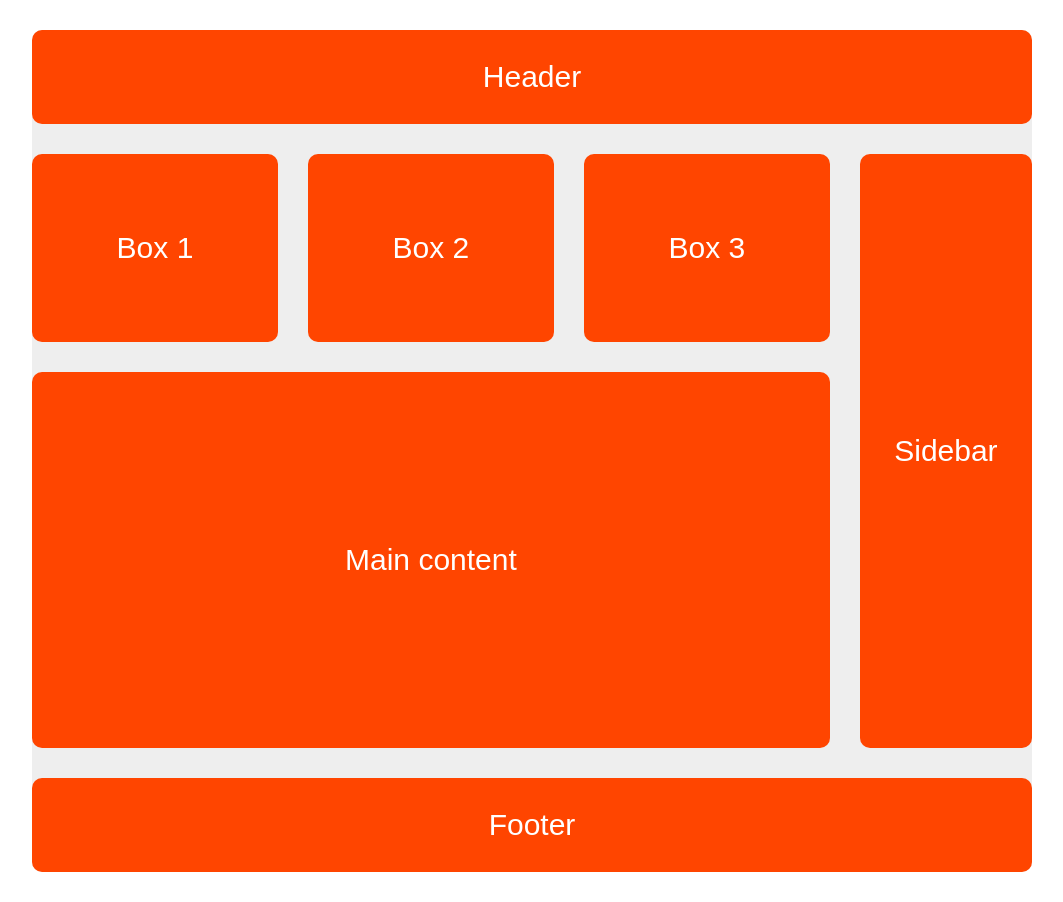
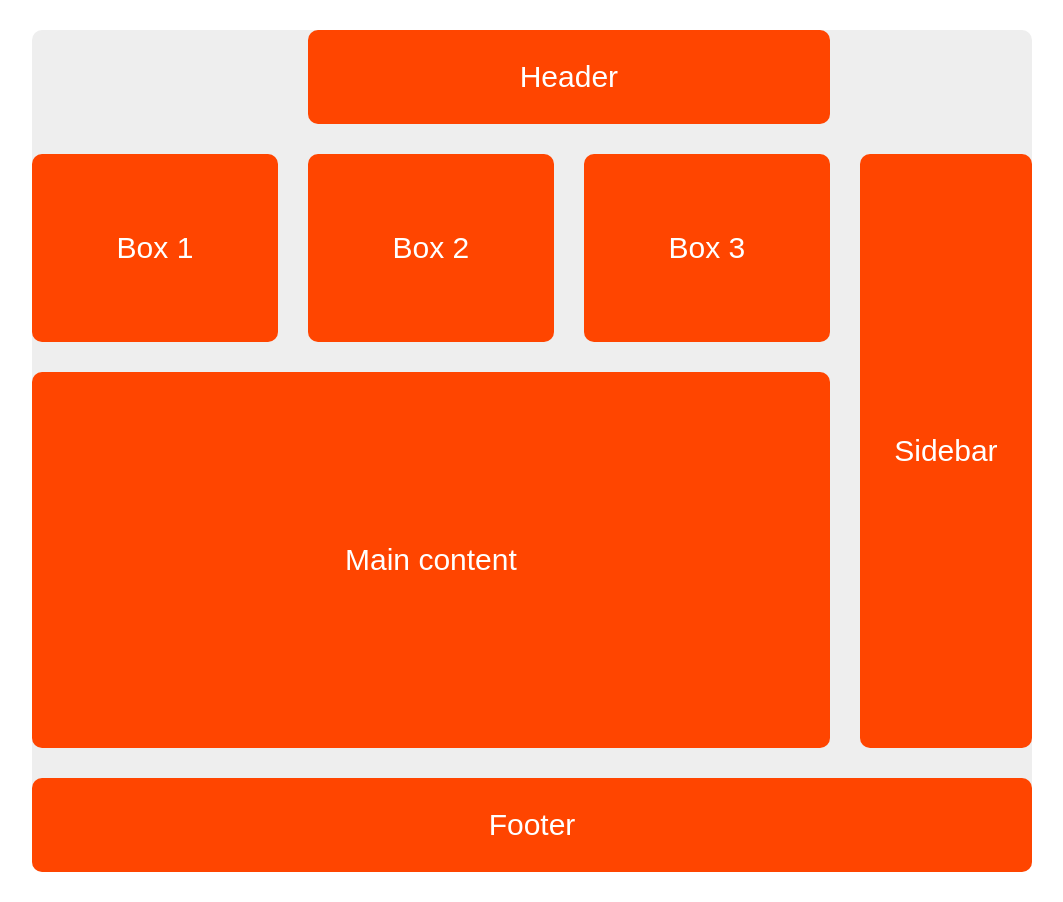
Before and after one commit to DalatCoder/Advanced-CSS-Course, a plain HTML site: page Grid-examples/Challenging/index.html in a window 1280 px wide. Shown: the whole page, without its empty margins (108-1171 px from the left). Drawn offline with Linux system fonts and the light colour scheme.

Commit message:
Naming Grid Area 🚀

```diff
--- a/Grid-examples/Challenging/index.html
+++ b/Grid-examples/Challenging/index.html
@@ -5,11 +5,13 @@
   <meta charset="UTF-8">
   <meta name="viewport" content="width=device-width, initial-scale=1.0">
   <title>Grid challenging</title>
-  <link rel="stylesheet" href="style.css">
+  <!-- <link rel="stylesheet" href="style.css"> -->
+  <!-- <link rel="stylesheet" href="namingGridLine.css"> -->
+  <link rel="stylesheet" href="namingGridArea.css">
 </head>
 
 <body>
-  <div class="container">
+  <div class=" container">
     <header class="header">Header</header>
 
     <div class="box box-1">Box 1</div>
```
